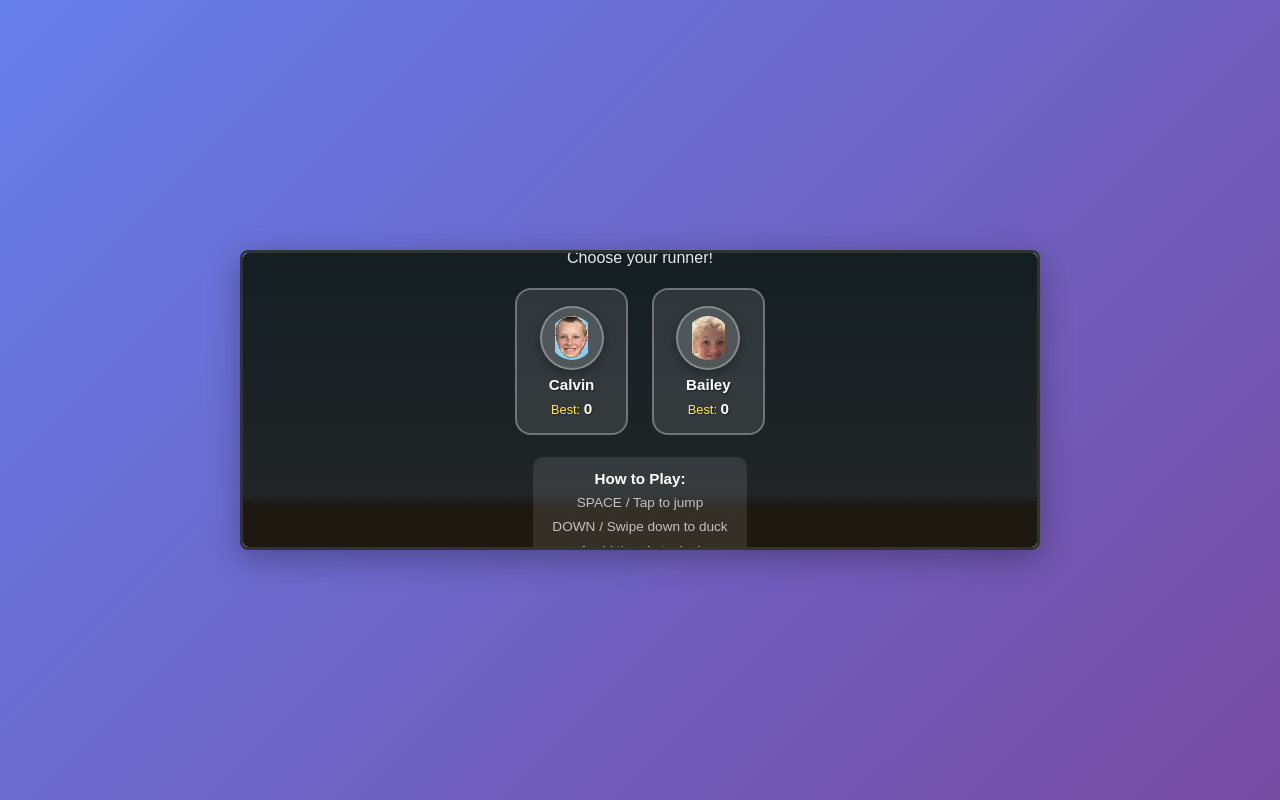
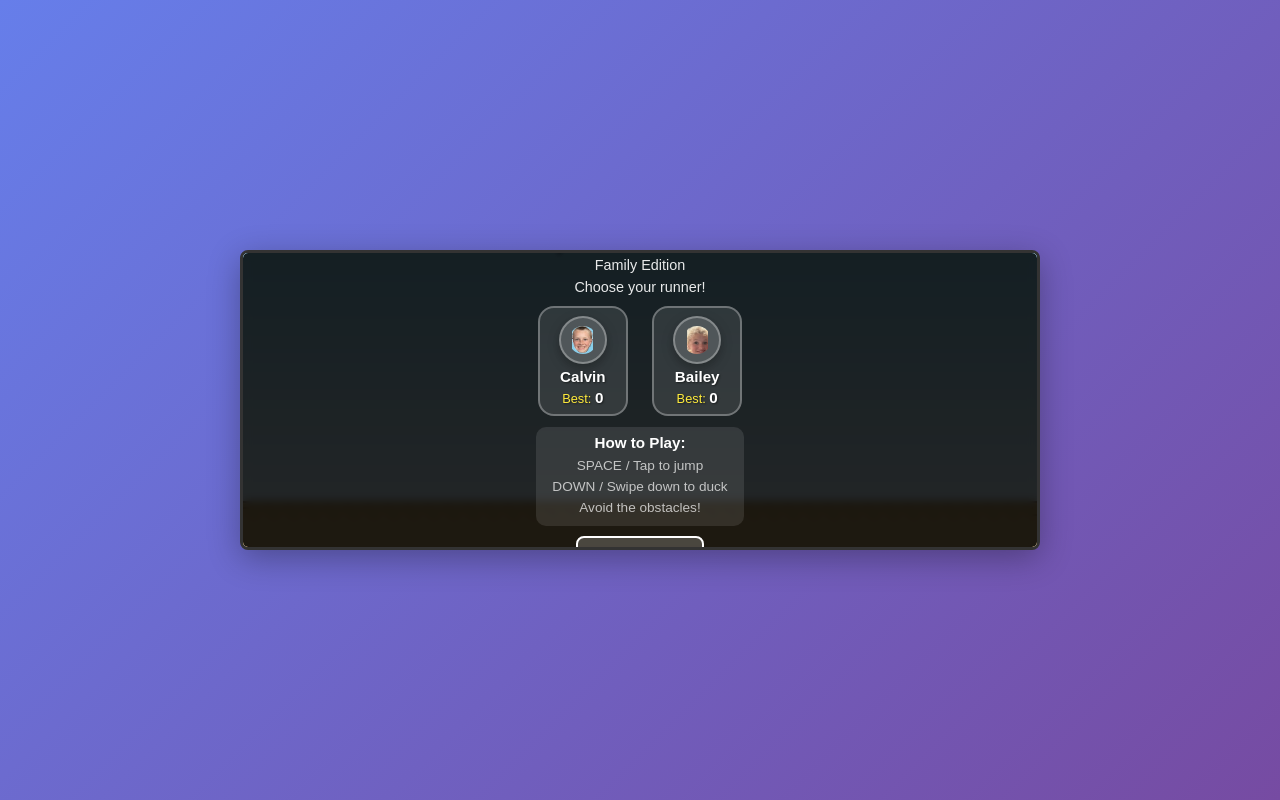
Before and after one commit to DanMeiser/DanMeiser.github.io, a website: page dinoRun/index.html in a window 1280 px wide. Drawn offline with Linux system fonts and the light colour scheme; no server answers.

Commit message:
Fix Dino Run menu: compact layout so Home button is visible in 300px wrapper

```diff
--- a/dinoRun/index.html
+++ b/dinoRun/index.html
@@ -4,7 +4,7 @@
     <meta charset="UTF-8">
     <meta name="viewport" content="width=device-width, initial-scale=1.0">
     <title>Dino Run - Family Edition</title>
-    <link rel="stylesheet" href="style.css?v=2">
+    <link rel="stylesheet" href="style.css?v=3">
 </head>
 <body>
     <div id="gameWrapper">
--- a/dinoRun/style.css
+++ b/dinoRun/style.css
@@ -42,10 +42,11 @@ canvas {
     justify-content: center;
     align-items: center;
     z-index: 10;
-    padding: 1rem;
+    padding: 0.6rem 1rem;
     text-align: center;
     backdrop-filter: blur(4px);
     color: white;
+    overflow-y: auto;
 }
 
 .overlay.hidden {
@@ -53,9 +54,9 @@ canvas {
 }
 
 .overlay h1 {
-    font-size: 2.5rem;
+    font-size: 2rem;
     color: white;
-    margin-bottom: 0.1rem;
+    margin-bottom: 0;
     text-shadow: 2px 2px 4px rgba(0, 0, 0, 0.5);
     animation: bounce 0.6s ease-out;
 }
@@ -85,22 +86,22 @@ canvas {
 
 .tagline {
     color: rgba(255, 255, 255, 0.7);
-    margin-bottom: 0.8rem;
-    font-size: 1rem;
+    margin-bottom: 0.3rem;
+    font-size: 0.9rem;
 }
 
 .overlay p {
     color: rgba(255, 255, 255, 0.9);
-    margin-bottom: 0.3rem;
-    font-size: 1rem;
-    line-height: 1.6;
+    margin-bottom: 0.15rem;
+    font-size: 0.9rem;
+    line-height: 1.4;
 }
 
 /* ─── Character Select ─────────────────────── */
 .char-select {
     display: flex;
     gap: 1.5rem;
-    margin: 0.8rem 0;
+    margin: 0.4rem 0;
     animation: slideIn 0.5s ease-out;
 }
 
@@ -108,11 +109,11 @@ canvas {
     display: flex;
     flex-direction: column;
     align-items: center;
-    gap: 0.4rem;
+    gap: 0.25rem;
     background: rgba(255, 255, 255, 0.1);
     border: 2px solid rgba(255, 255, 255, 0.3);
     border-radius: 16px;
-    padding: 1rem 1.4rem;
+    padding: 0.5rem 1.2rem;
     cursor: pointer;
     transition: all 0.2s ease;
     color: white;
@@ -127,8 +128,8 @@ canvas {
 }
 
 .char-btn img {
-    width: 64px;
-    height: 64px;
+    width: 48px;
+    height: 48px;
     object-fit: contain;
     border-radius: 50%;
     background: rgba(255, 255, 255, 0.15);
@@ -152,8 +153,8 @@ canvas {
 
 /* ─── Instructions ─────────────────────────── */
 .instructions {
-    margin-top: 0.6rem;
-    padding: 0.8rem 1.2rem;
+    margin-top: 0.3rem;
+    padding: 0.4rem 1rem;
     background: rgba(255, 255, 255, 0.1);
     border-radius: 10px;
     font-size: 0.85rem;
```
